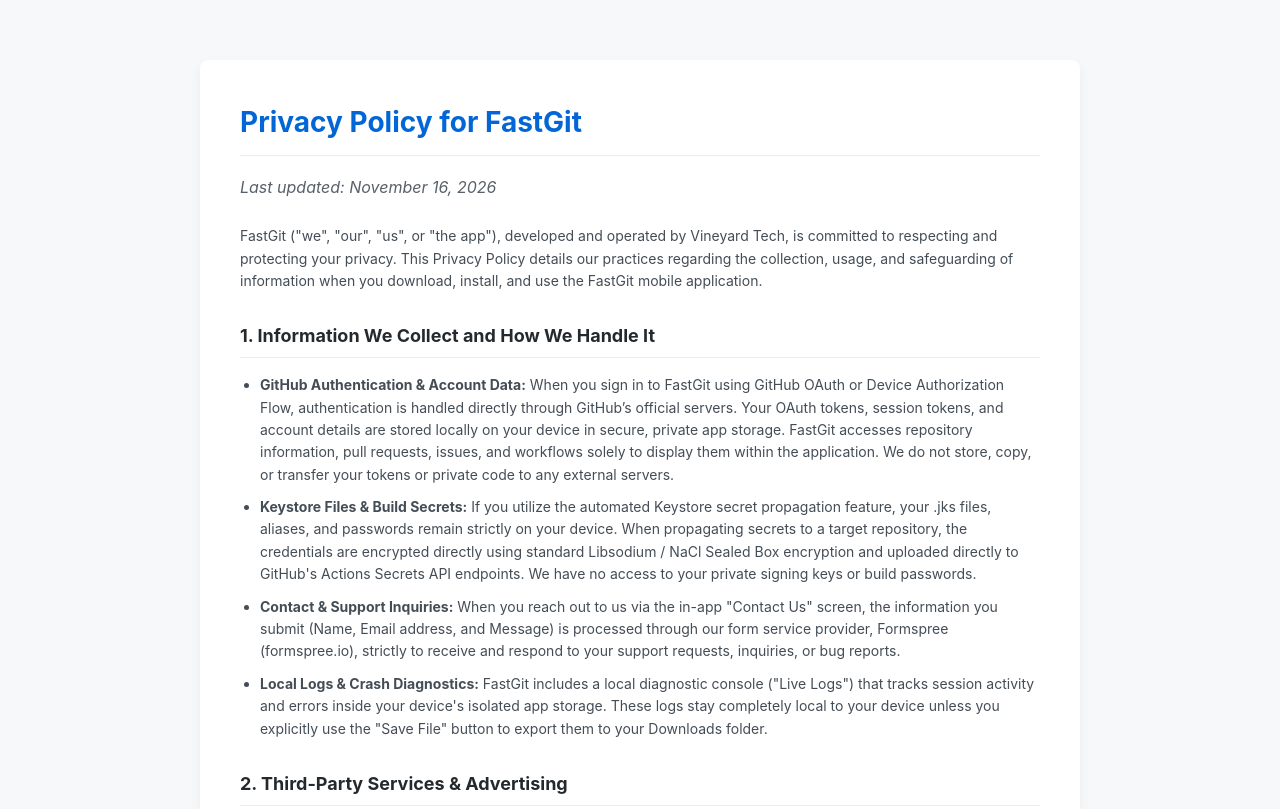
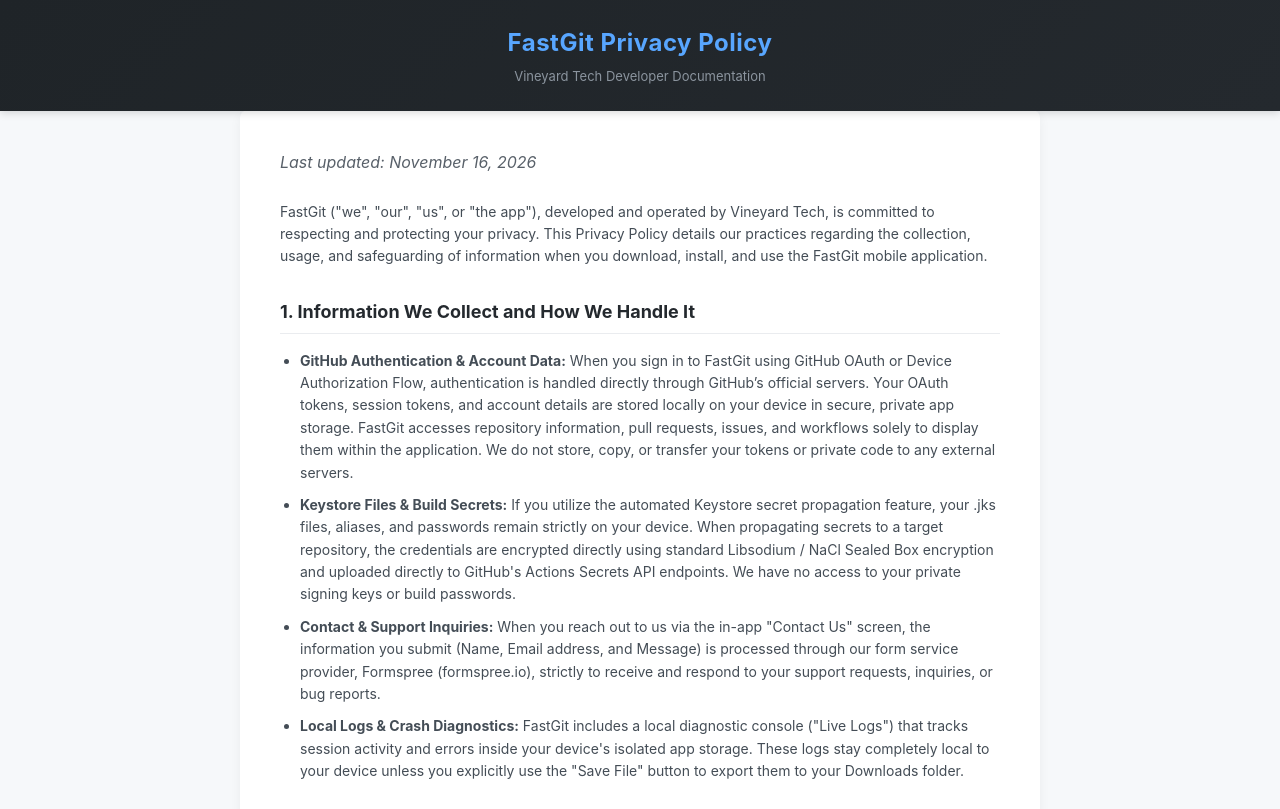
Before and after one commit to vineyardtech/fastgit-privacy-policy, a plain HTML site: page index.html in a window 1280 px wide. Shown: the top 809 px of the page. Drawn offline with Linux system fonts and the light colour scheme.

Commit message:
Update index.html

```diff
--- a/index.html
+++ b/index.html
@@ -11,22 +11,42 @@
             color: #24292e;
             background-color: #f6f8fa;
             margin: 0;
-            padding: 20px;
+            padding: 0;
         }
+        /* Fixed Header Banner */
+        .header-banner {
+            position: fixed;
+            top: 0;
+            left: 0;
+            width: 100%;
+            background: linear-gradient(135deg, #1f2428 0%, #24292e 100%);
+            color: #ffffff;
+            padding: 24px 20px;
+            text-align: center;
+            box-shadow: 0 2px 8px rgba(0, 0, 0, 0.15);
+            z-index: 1000;
+            box-sizing: border-box;
+        }
+        .header-banner h1 {
+            margin: 0;
+            font-size: 24px;
+            color: #58a6ff;
+            letter-spacing: 0.5px;
+        }
+        .header-banner p {
+            margin: 4px 0 0 0;
+            font-size: 13px;
+            color: #8b949e;
+        }
+        /* Main Container placed below the fixed header */
         .container {
             max-width: 800px;
-            margin: 40px auto;
+            margin: 110px auto 40px auto; /* Top margin accounts for fixed header height */
             background: #ffffff;
             padding: 40px;
             border-radius: 8px;
             box-shadow: 0 4px 12px rgba(0, 0, 0, 0.05);
-        }
-        h1 {
-            font-size: 28px;
-            border-bottom: 1px solid #eaecef;
-            padding-bottom: 10px;
-            margin-top: 0;
-            color: #0366d6;
+            box-sizing: border-box;
         }
         h2 {
             font-size: 18px;
@@ -64,11 +84,31 @@
         a:hover {
             text-decoration: underline;
         }
+        @media (max-width: 768px) {
+            .container {
+                margin-top: 100px;
+                padding: 20px;
+                border-radius: 0;
+            }
+            .header-banner {
+                padding: 18px 15px;
+            }
+            .header-banner h1 {
+                font-size: 20px;
+            }
+        }
     </style>
 </head>
 <body>
+
+    <!-- Non-scrollable Fixed Header Banner -->
+    <div class="header-banner">
+        <h1>FastGit Privacy Policy</h1>
+        <p>Vineyard Tech Developer Documentation</p>
+    </div>
+
+    <!-- Scrollable Content Body -->
     <div class="container">
-        <h1>Privacy Policy for FastGit</h1>
         <div class="date">Last updated: November 16, 2026</div>
 
         <p>FastGit ("we", "our", "us", or "the app"), developed and operated by Vineyard Tech, is committed to respecting and protecting your privacy. This Privacy Policy details our practices regarding the collection, usage, and safeguarding of information when you download, install, and use the FastGit mobile application.</p>
@@ -115,5 +155,6 @@
             <li><strong>Developer Email:</strong> <a href="mailto:josymvine@gmail.com">josymvine@gmail.com</a></li>
         </ul>
     </div>
+
 </body>
 </html>
```
